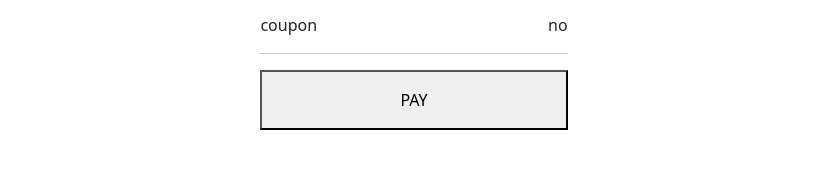
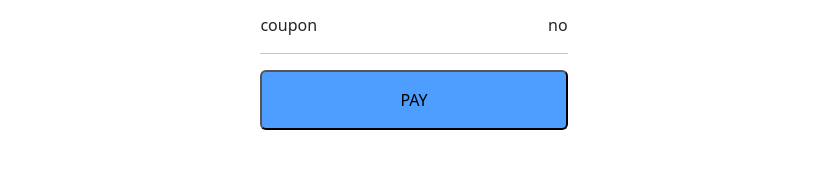
Before and after one commit to sanjayperingayil2000/ecomcartfunc, a React (Create React App) app: page /cart in a window 1280 px wide. Shown: the part 859-1028 px from the top of the page, without its empty margins (226-1057 px from the left). Built offline with nearby package versions, Linux system fonts and the light colour scheme.

Commit message:
Update Cart.jsx

```diff
--- a/src/pages/Cart.jsx
+++ b/src/pages/Cart.jsx
@@ -71,7 +71,7 @@ function Cart() {
               <div>coupon</div>
               <div>no</div>
             </div><hr/>
-            <button style={{width:"100%",padding:"1rem"}}>PAY</button>
+            <button style={{width:"100%",padding:"1rem",backgroundColor:"rgb(78, 158, 255)",borderRadius:"6px"}}>PAY</button>
           </div>
 
 
```
